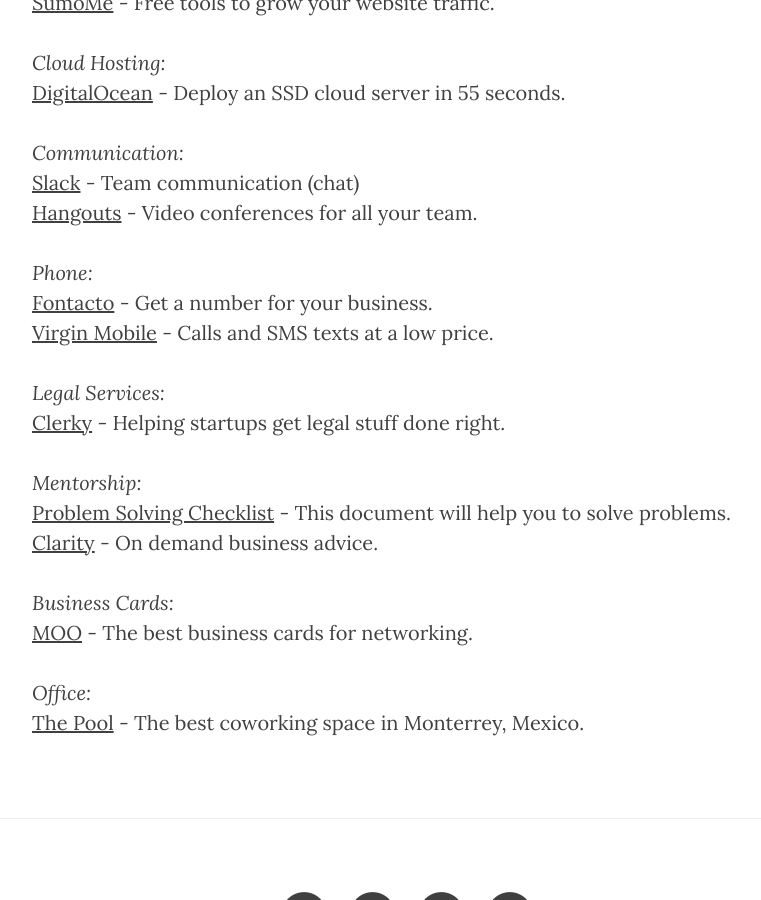
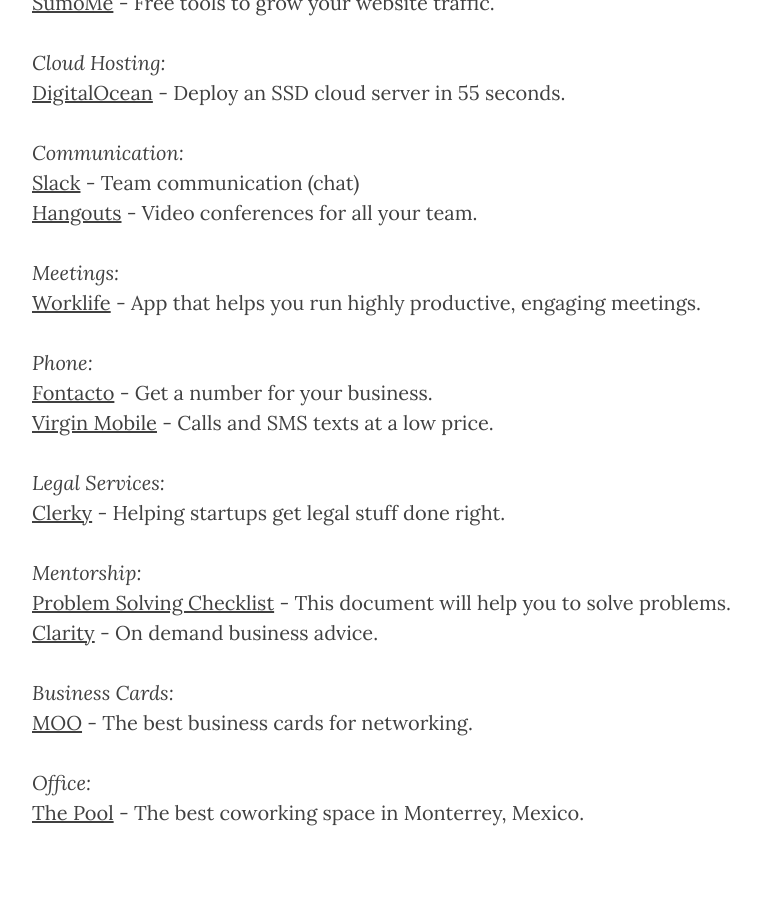
Before and after one commit to maxcantu/personal, a Jekyll site: the page built from resources.html, in a window 1280 px wide and 900 px high, scrolled down 3239 px. Shown: the whole window, without its empty margins (233-994 px from the left). Built offline with Jekyll 4.4.1, drawn with Linux system fonts in a browser that asks for light colours; nearby versions of some CDN libraries.

Commit message:
meetings

```diff
--- a/resources.html
+++ b/resources.html
@@ -143,6 +143,13 @@ header-img: "img/about-bg.jpg"
 
 	<br><br>
 
+	<i>Meetings:</i>
+	<br>
+	<a href="http://www.worklife.com/" rel="nofollow" target="_blank">Worklife</a>
+	- App that helps you run highly productive, engaging meetings.
+
+	<br><br>
+
 	<i>Phone:</i>
 	<br>
 	<a href="http://fontacto.com" rel="nofollow" target="_blank">Fontacto</a>
```
